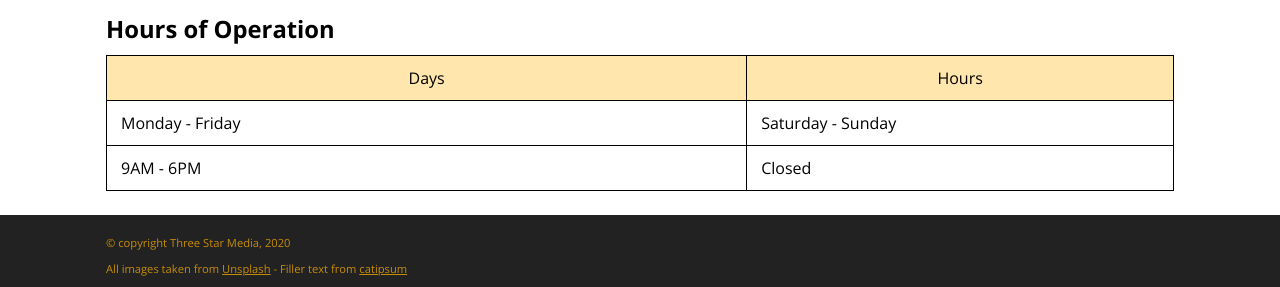
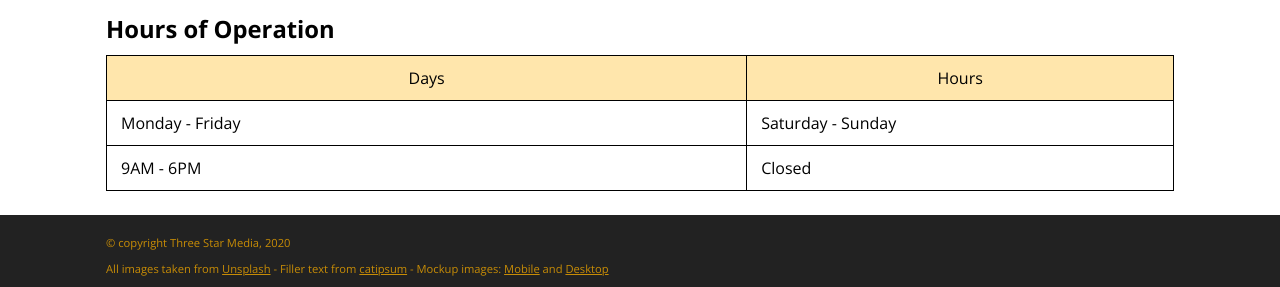
Before and after one commit to Dave-146/html-final, a plain HTML site: page index.html in a window 1280 px wide. Shown: the part 3463-3750 px from the top of the page. Drawn offline with nearby package versions, Linux system fonts and the light colour scheme.

Commit message:
links to mockup

```diff
--- a/index.html
+++ b/index.html
@@ -177,7 +177,11 @@
         <footer>
             <div class="footerback fullbreak"></div>
             <p>&copy; copyright Three Star Media, 2020</p>
-            <p>All images taken from <a href="https://unsplash.com/" target="_blank">Unsplash</a> - Filler text from <a href="http://www.catipsum.com" target="_blank">catipsum</a></p>
+            <p>
+                All images taken from <a href="https://unsplash.com/" target="_blank">Unsplash</a>
+                - Filler text from <a href="http://www.catipsum.com" target="_blank">catipsum</a>
+                - Mockup images: <a href="images/mobile-mockup.png" target="_blank">Mobile</a> and <a href="images/desktop-mockup.png" target="_blank">Desktop</a>
+            </p>
         </footer>
     </div>
 </body>
```
